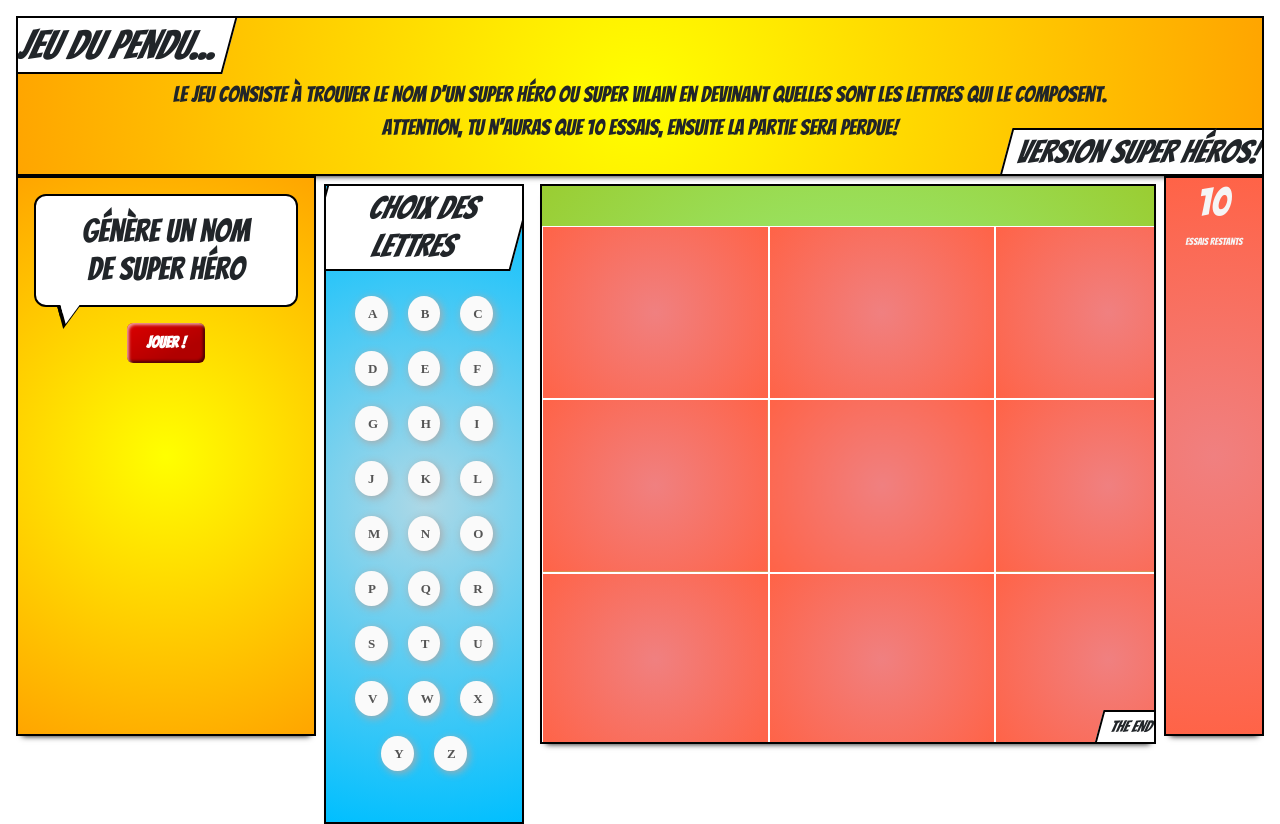
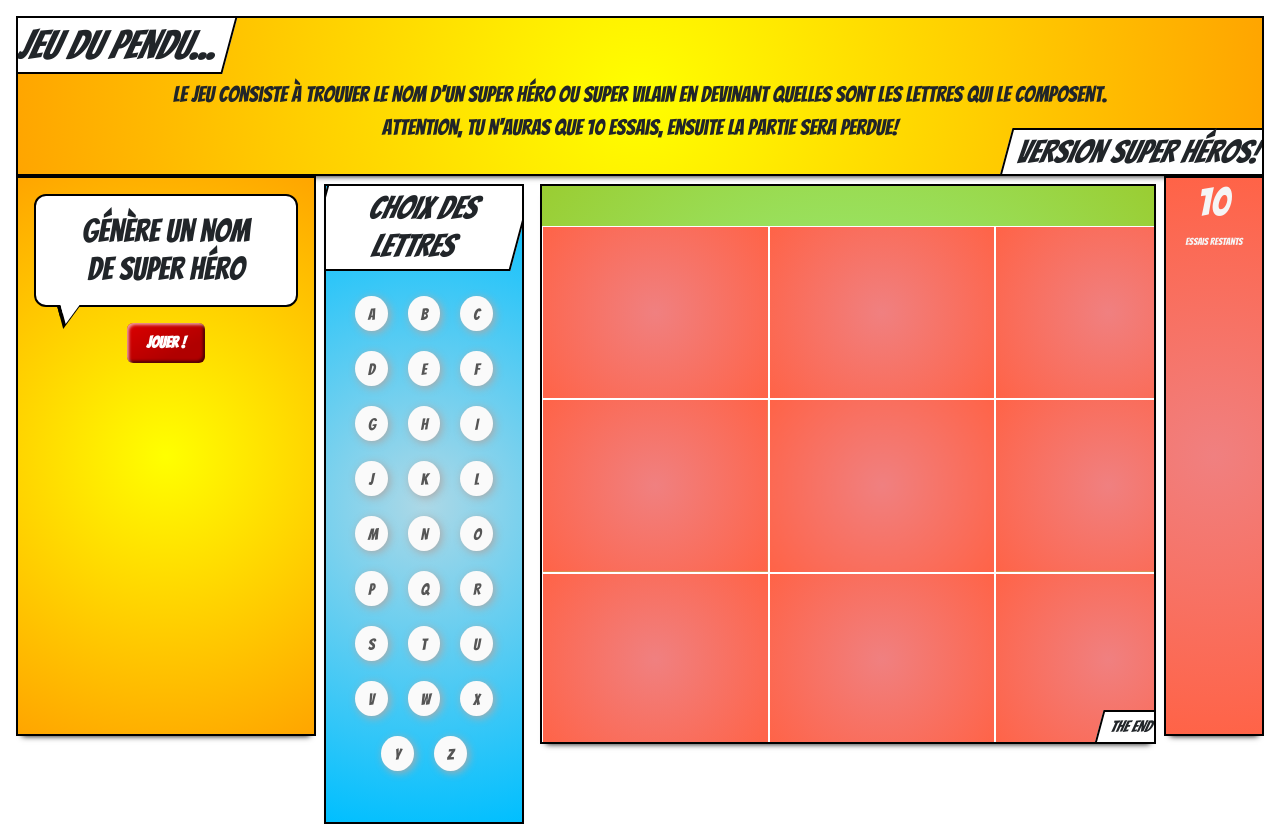
Before and after one commit to marionemeb/pendu-react, a React (Create React App) app: page / in a window 1280 px wide. Built offline with nearby package versions, Linux system fonts and the light colour scheme.

Commit message:
modif font

```diff
--- a/src/components/LetterBtn.css
+++ b/src/components/LetterBtn.css
@@ -17,8 +17,7 @@
     margin: 10px 10px;
 	background:#fafafa;
 	box-shadow:2px 2px 8px #aaa;
-	font:bold 13px Arial;
+	font:bold 13px;
 	border-radius:50%;
     color:#555;
-    font-family:'Comic Sans', cursive;
 }
```
